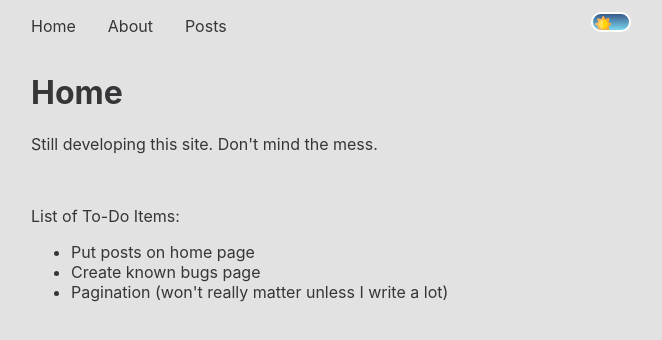
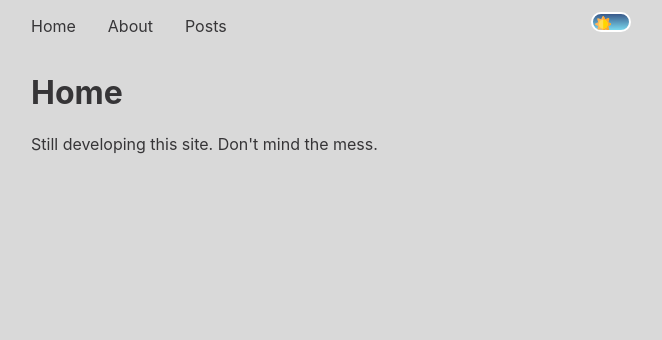
Before and after one commit to asungy/weblog, a Gatsby site: page / in a window 1280 px wide. Shown: the whole page, without its empty margins (309-971 px from the left). Built offline with nearby package versions, Linux system fonts and the light colour scheme; Gatsby itself is replaced by a stand-in of ours.

Commit message:
Added To-Do page
Slightly dimmed light theme

```diff
--- a/src/pages/index.js
+++ b/src/pages/index.js
@@ -5,13 +5,6 @@ const IndexPage = () => {
   return (
     <Page pageTitle="Home">
       <p>Still developing this site. Don't mind the mess.</p>
-      <br />
-      <p>List of To-Do Items:</p>
-      <ul>
-        <li>Put posts on home page</li>
-        <li>Create known bugs page</li>
-        <li>Pagination (won't really matter unless I write a lot)</li>
-      </ul>
     </Page>
   );
 };
--- a/src/styles/lightDarkTheme.js
+++ b/src/styles/lightDarkTheme.js
@@ -1,13 +1,13 @@
 export const lightTheme = {
-  body: '#E2E2E2',
+  body: '#d9d9d9',
   text: '#363537',
-  toggleBorder: '#FFFFFF',
-  gradient: 'linear-gradient(#39598A, #79D7ED)',
+  toggleBorder: '#ffffff',
+  gradient: 'linear-gradient(#39598a, #79d7ed)',
 }
 
 export const darkTheme = {
   body: '#363537',
-  text: '#FAFAFA',
-  toggleBorder: '#6B8096',
-  gradient: 'linear-gradient(#091236, #1E215D)',
+  text: '#fafafa',
+  toggleBorder: '#6b8096',
+  gradient: 'linear-gradiENT(#091236, #1e215d)',
 }
```
Also changed, not shown: src/pages/todo.js (added, +21 -0 lines).
